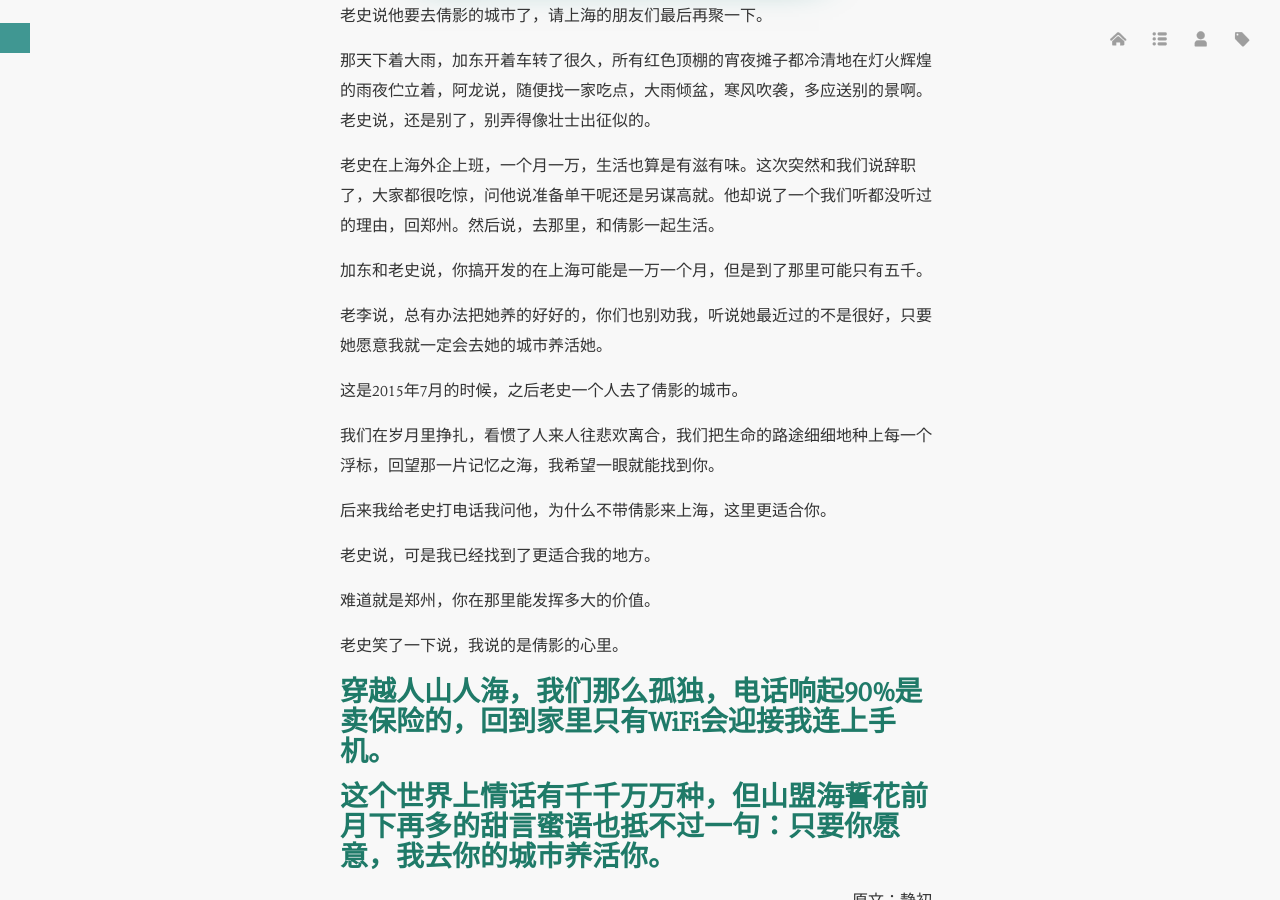
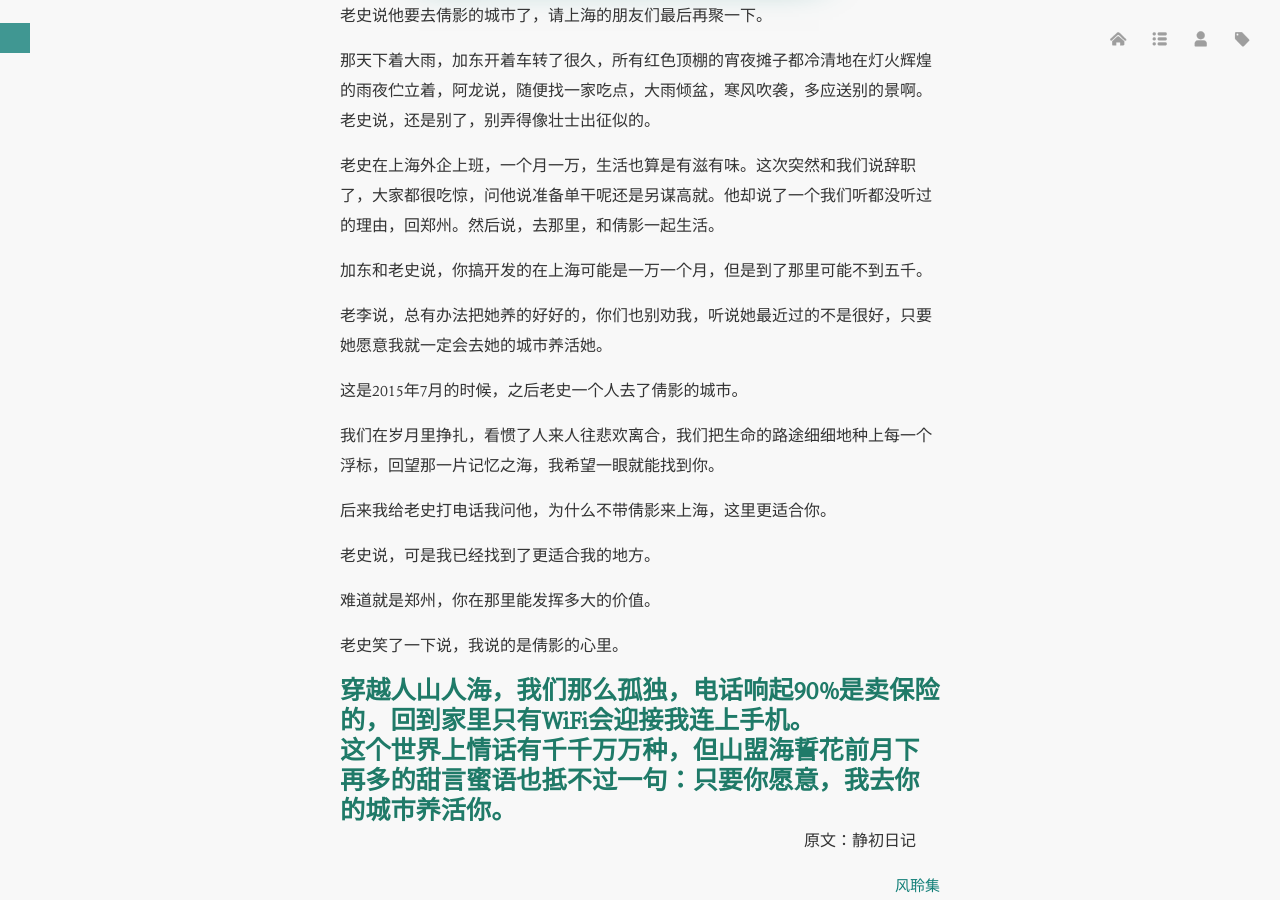
Before and after one commit to imisslovelove/cn, a Jekyll site: the page built from _posts/2016-01-26-因为爱的人是你－所以我相信爱情.md, in a window 1280 px wide and 900 px high, scrolled down 863 px. Built offline with Jekyll 4.4.1, drawn with Linux system fonts in a browser that asks for light colours; Markdown is read by kramdown in place of the engine named in the settings; comment, search, counter and statistics services are not loaded; grey boxes are pictures that could not be loaded.

Commit message:
Update 2016-01-26-因为爱的人是你－所以我相信爱情.md

```diff
--- a/_posts/2016-01-26-因为爱的人是你－所以我相信爱情.md
+++ b/_posts/2016-01-26-因为爱的人是你－所以我相信爱情.md
@@ -26,7 +26,7 @@ tags:
 老史在上海外企上班，一个月一万，生活也算是有滋有味。这次突然和我们说辞职了，大家都很吃惊，问他说准备单干呢还是另谋高就。他却说了一个我们听都没听过的理由，回郑州。然后说，去那里，和倩影一起生活。
 
 
-加东和老史说，你搞开发的在上海可能是一万一个月，但是到了那里可能只有五千。
+加东和老史说，你搞开发的在上海可能是一万一个月，但是到了那里可能不到五千。
 
 
 老李说，总有办法把她养的好好的，你们也别劝我，听说她最近过的不是很好，只要她愿意我就一定会去她的城市养活她。
@@ -51,11 +51,11 @@ tags:
 
 
 
-##穿越人山人海，我们那么孤独，电话响起90%是卖保险的，回到家里只有WiFi会迎接我连上手机。
+####穿越人山人海，我们那么孤独，电话响起90%是卖保险的，回到家里只有WiFi会迎接我连上手机。
 
 
-##这个世界上情话有千千万万种，但山盟海誓花前月下再多的甜言蜜语也抵不过一句：只要你愿意，我去你的城市养活你。
+####这个世界上情话有千千万万种，但山盟海誓花前月下再多的甜言蜜语也抵不过一句：只要你愿意，我去你的城市养活你。
 
 
 
-　　　　　　　　　　　　　　　　　　　　　　　　　　　　　　　　原文：静初日记
+　　　　　　　　　　　　　　　　　　　　　　　　　　　　　原文：静初日记
```
